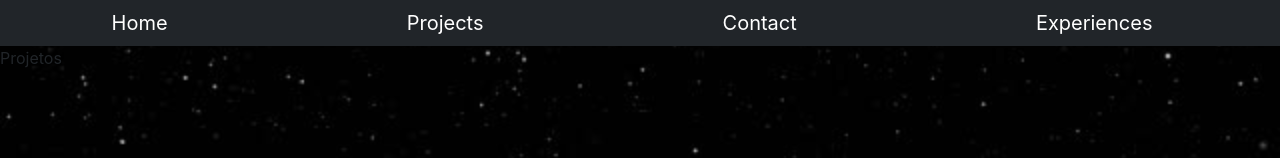
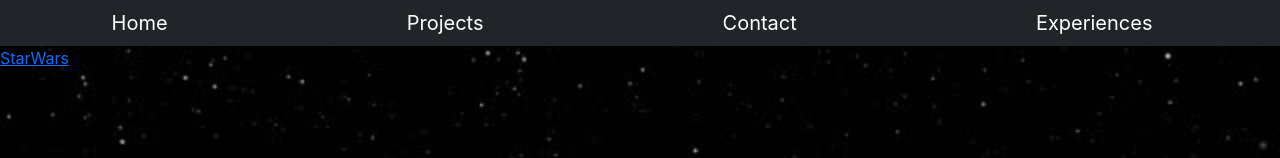
Before and after one commit to Leandro-Hespanhol/leandro-hespanhol.github.io, a React (Create React App) app: page /projects in a window 1280 px wide. Shown: the top 158 px of the page. Built offline with nearby package versions, Linux system fonts and the light colour scheme.

Commit message:
primeiro projeto

```diff
--- a/src/pages/Home.jsx
+++ b/src/pages/Home.jsx
@@ -12,7 +12,7 @@
             <h1 className="title-user">
               Hi! I'm Leandro Hespanhol
             </h1>
-          <img src={foto} alt="Leandro Hespanhol" id="foto" className="port-image" />
+          <img src={ foto } alt="Leandro Hespanhol" id="foto" className="port-image" />
         </div>
           <h1 className="title-user type-writter">{<Type />}</h1>
       </div>
--- a/src/pages/Projects.jsx
+++ b/src/pages/Projects.jsx
@@ -1,11 +1,12 @@
 import React from 'react'
+import { Link } from 'react-router-dom'
 import Header from './Header'
 
 export default function Projects() {
   return (
     <div>
       <Header />
-      Projetos
+      <Link to="/StarWars-Planetsearch">StarWars</Link>
     </div>
   )
 }
```
